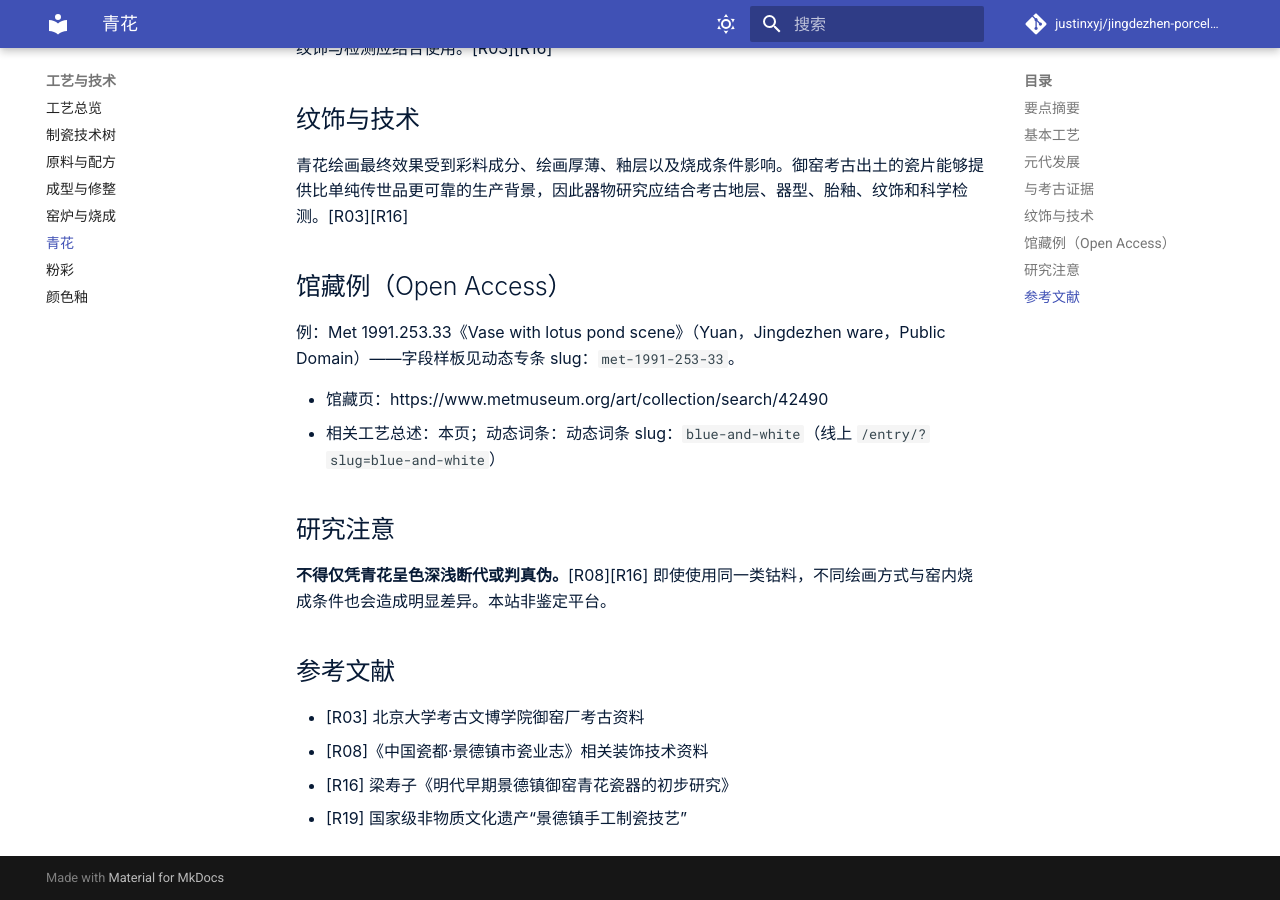
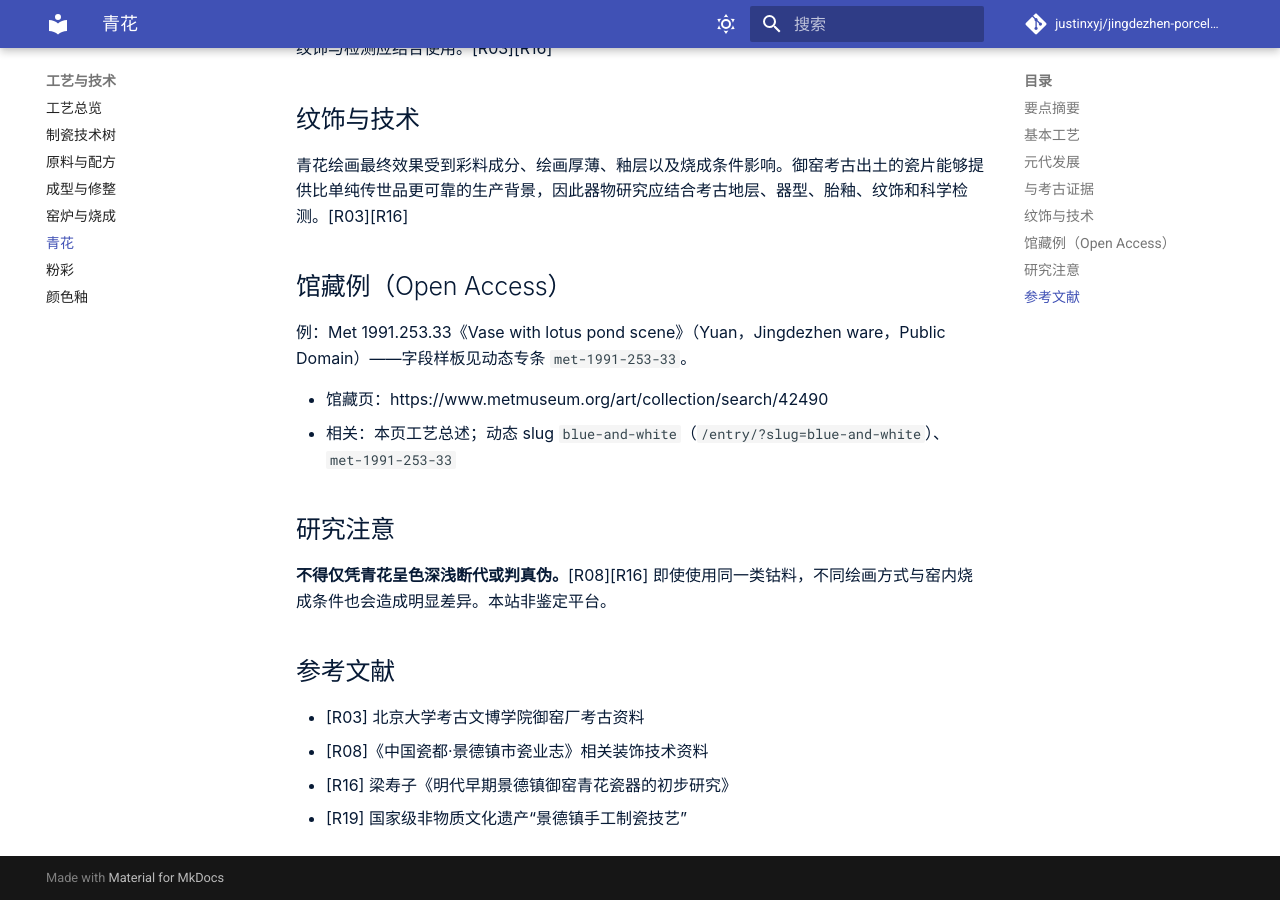
Before and after one commit to justinxyj/jingdezhen-porcelain-wiki, an MkDocs documentation site: the page built from docs/craft/qinghua.md, in a window 1280 px wide and 900 px high, scrolled down 954 px. Built offline with MkDocs 1.6.1 and Material for MkDocs 9.7.7, drawn with Linux system fonts in a browser that asks for light colours; a script that is not in the unit is left out; comment, search, counter and statistics services are not loaded.

Commit message:
fix(qinghua): remove duplicated 动态词条 wording

```diff
--- a/docs/craft/qinghua.md
+++ b/docs/craft/qinghua.md
@@ -30,10 +30,10 @@
 
 ## 馆藏例（Open Access）
 
-例：Met 1991.253.33《Vase with lotus pond scene》（Yuan，Jingdezhen ware，Public Domain）——字段样板见动态专条 slug：`met-1991-253-33`。
+例：Met 1991.253.33《Vase with lotus pond scene》（Yuan，Jingdezhen ware，Public Domain）——字段样板见动态专条 `met-1991-253-33`。
 
 - 馆藏页：https://www.metmuseum.org/art/collection/search/42490
-- 相关工艺总述：本页；动态词条：动态词条 slug：`blue-and-white`（线上 `/entry/?slug=blue-and-white`）
+- 相关：本页工艺总述；动态 slug `blue-and-white`（`/entry/?slug=blue-and-white`）、`met-1991-253-33`
 
 ## 研究注意
 
```
